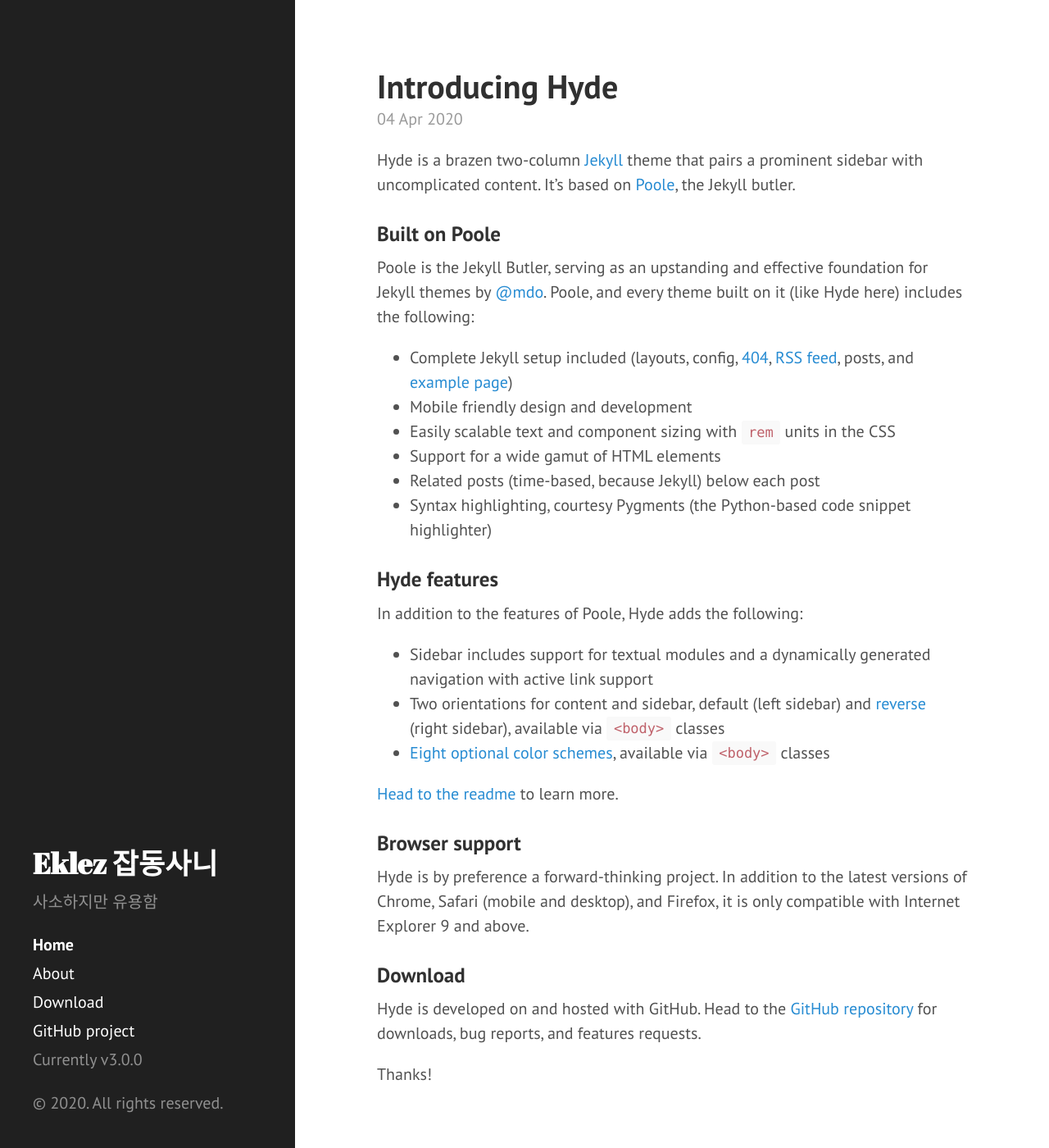
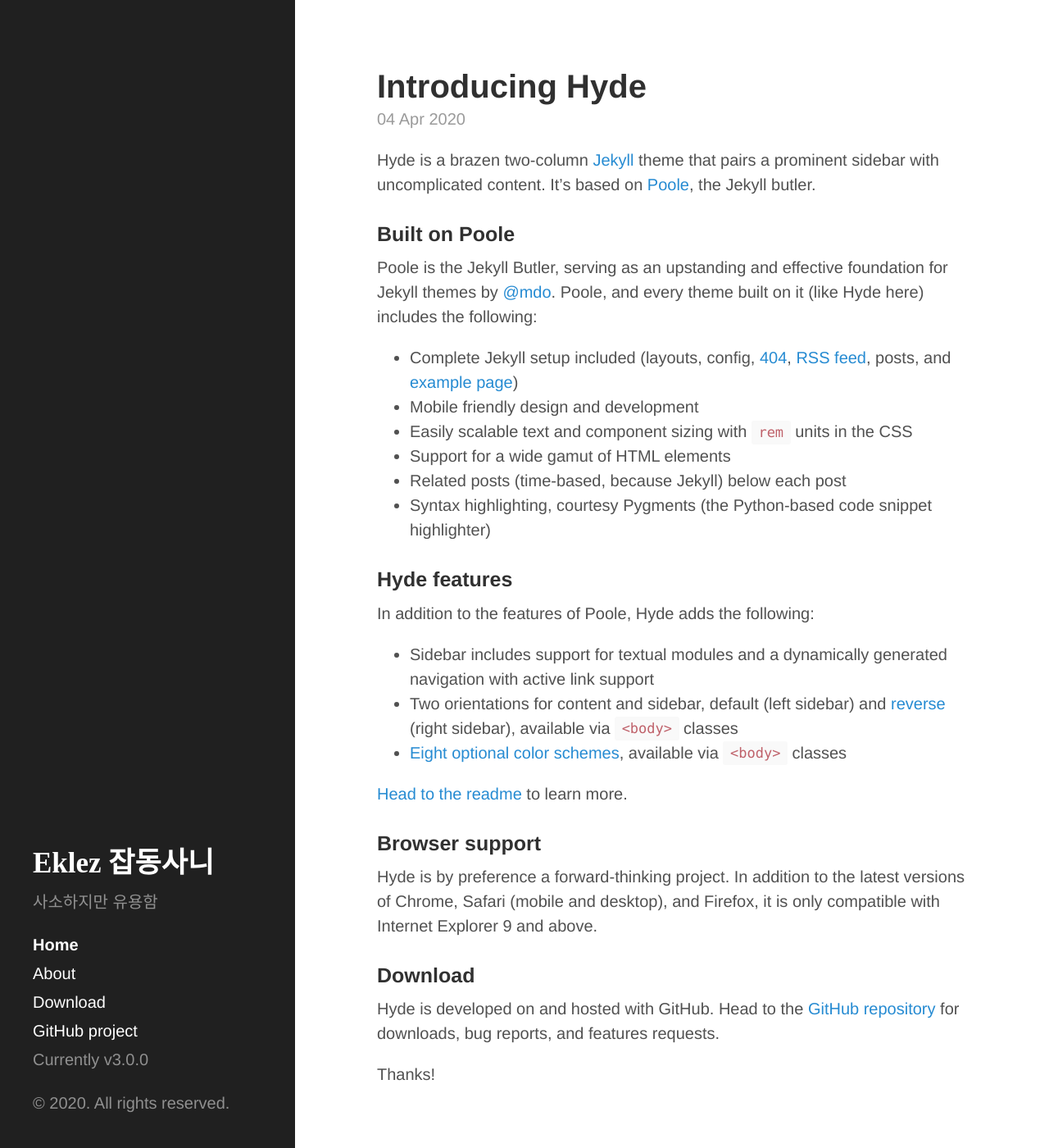
Before and after one commit to eklez/eklez.github.io, a Jekyll site: the page built from index.html, in a window 1280 px wide and 1400 px high. Shown: the whole window at 82% size. Built offline with Jekyll 4.4.1, drawn with Linux system fonts in a browser that asks for light colours; the list of posts is cut into pages by our own code.

Commit message:
Update hyde.css

```diff
--- a/public/css/hyde.css
+++ b/public/css/hyde.css
@@ -32,7 +32,7 @@
  */
 
 html {
-  font-family: "PT Sans", Helvetica, Arial, sans-serif;
+  font-family: "Nanum Gothic", Helvetica, Arial, sans-serif;
 }
 @media (min-width: 48em) {
   html {
@@ -79,7 +79,7 @@ html {
 .sidebar-about h1 {
   color: #fff;
   margin-top: 0;
-  font-family: "Abril Fatface", serif;
+  font-family: "Nanum Gothic", serif;
   font-size: 1.75rem;
 }
 
```
